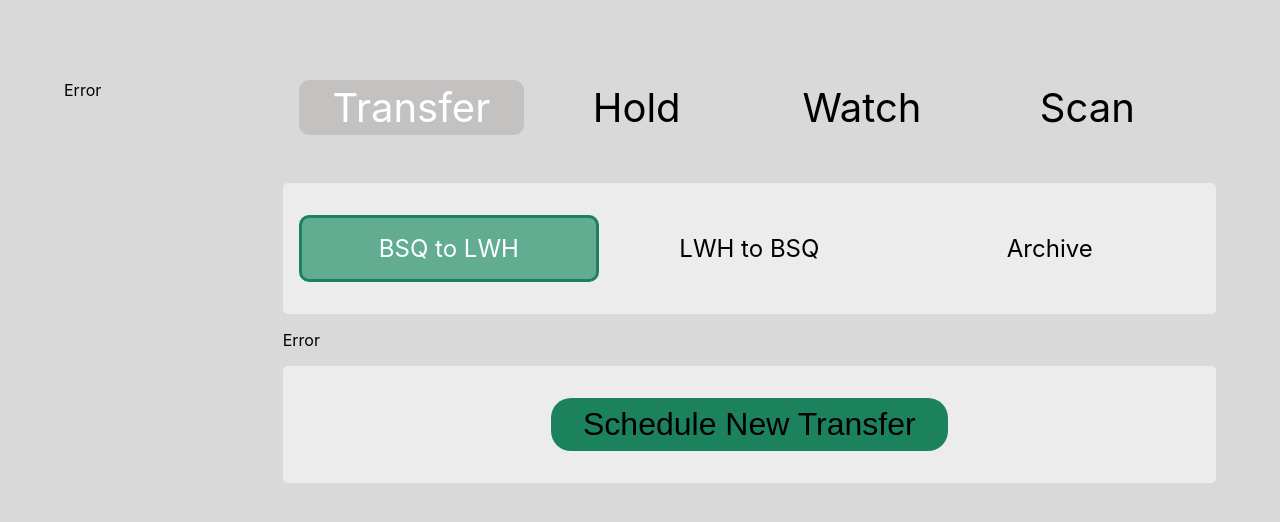
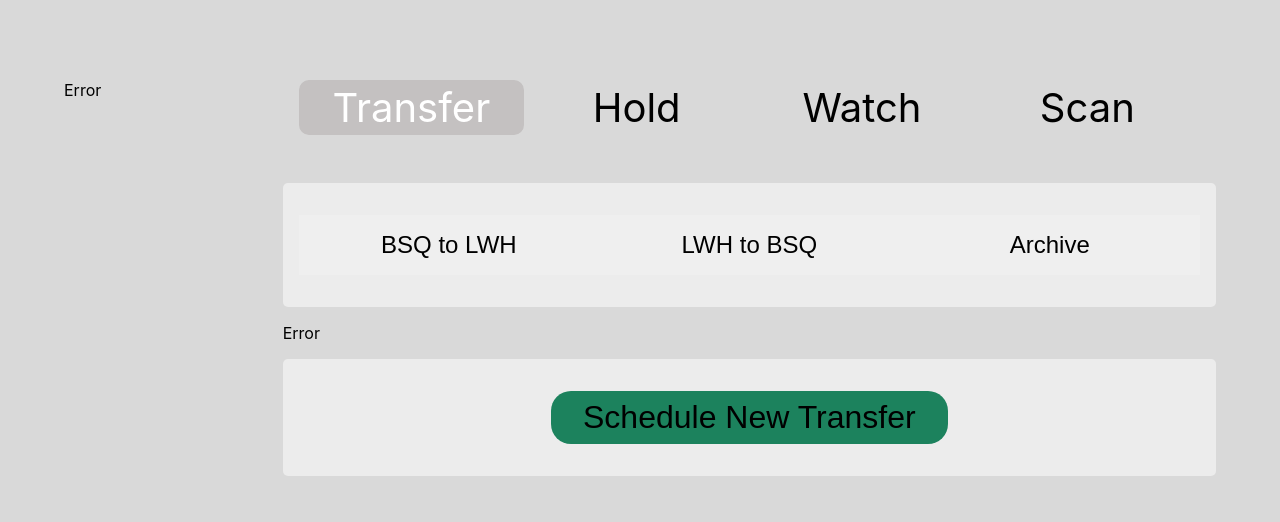
Before and after one commit to lefthomas/PropertyController, a React (Create React App) app: page / in a window 1280 px wide. Shown: the top 522 px of the page. Built offline with nearby package versions, Linux system fonts and the light colour scheme.

Commit message:
add active class and state

```diff
--- a/src/components/LocBar/LocBar.css
+++ b/src/components/LocBar/LocBar.css
@@ -10,11 +10,13 @@
 
 .loc-bar-btn {
   text-decoration: none;
+  border: none;
   color: #000000;
   display: flex;
   justify-content: center;
   align-items: center;
   padding: 1rem;
+  font-size: 24px;
 }
 
 .loc-bar-btn-active {
@@ -23,6 +25,7 @@
   border-radius: 10px;
   border-style: solid;
   border-color: #1c825d;
+  font-size: 24px;
 }
 
 .loc-bar-btn:hover {
--- a/src/components/LocBar/LocBar.js
+++ b/src/components/LocBar/LocBar.js
@@ -1,17 +1,32 @@
 import "./LocBar.css";
 
-function LocBar() {
+function LocBar(props) {
   return (
     <div className="loc-bar">
-      <a className="loc-bar-btn loc-bar-btn-active" href="#BSQto">
+      <button
+        className={
+          props.originLoc === "BSQ" ? "loc-bar-btn-active" : "loc-bar-btn"
+        }
+        onClick={() => props.toggle("BSQ")}
+      >
         BSQ to LWH
-      </a>
-      <a className="loc-bar-btn" href="#LWHto">
+      </button>
+      <button
+        className={
+          props.originLoc === "LWH" ? "loc-bar-btn-active" : "loc-bar-btn"
+        }
+        onClick={() => props.toggle("LWH")}
+      >
         LWH to BSQ
-      </a>
-      <a className="loc-bar-btn" href="#Archive">
+      </button>
+      <button
+        className={
+          props.originLoc === "Archive" ? "loc-bar-btn-active" : "loc-bar-btn"
+        }
+        onClick={() => props.toggle("Archive")}
+      >
         Archive
-      </a>
+      </button>
     </div>
   );
 }
```
